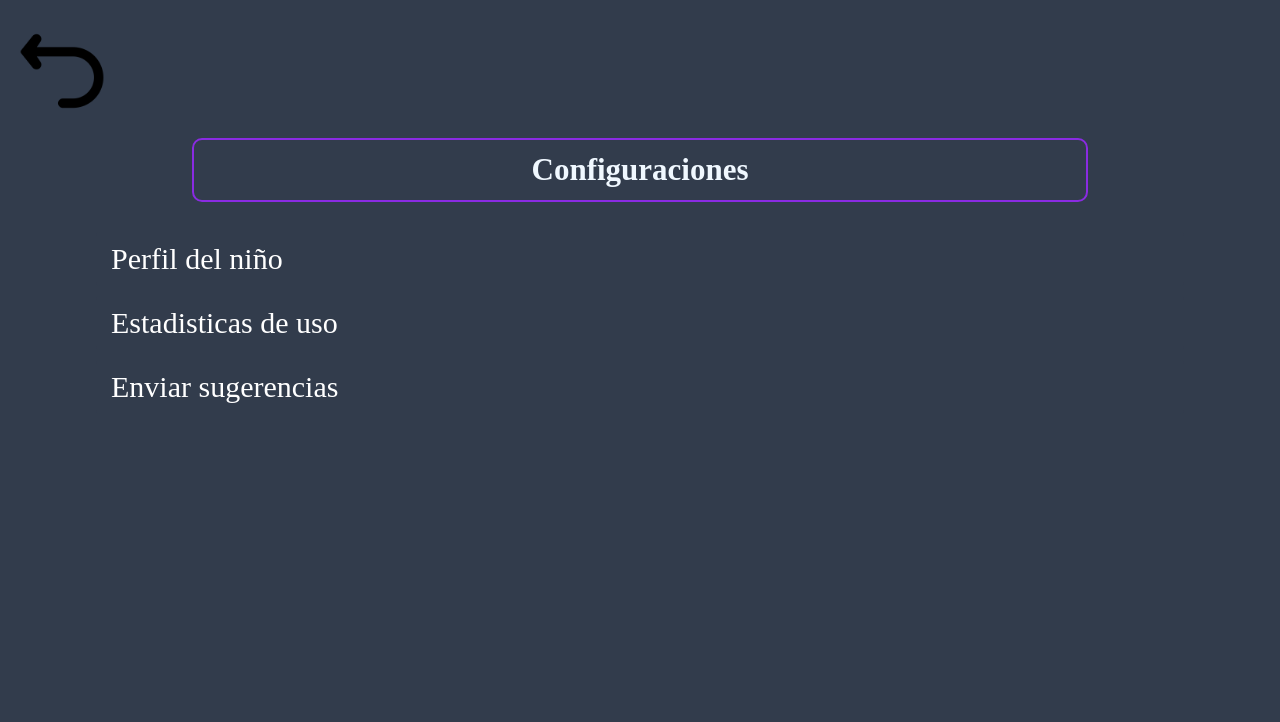
After one commit to VicodeLab/Juego-TEA, a PHP site: page /HTML/config.html in a window 1280 px wide. The commit adds this page. Shown: the top 722 px of the page. Run offline with PHP 8.4, Linux system fonts and the light colour scheme.

Commit message:
changes 1/06/2023

```diff
--- /dev/null
+++ b/CSS/config_general.css
@@ -0,0 +1,138 @@
+* {
+    box-sizing: border-box;
+    margin: 0;
+    padding: 0;
+}
+
+body {
+    background-color: #323c4c;
+}
+
+html {
+    font-size: 62.5%;
+}
+
+h1 {
+    color: aliceblue;
+    width: 100%;
+    font-size: 2rem;
+}
+
+main{
+    min-height: 60rem;
+}
+/* MAIN */
+
+.container_config {
+    width: 100%;
+    display: flex;
+    flex-wrap: wrap;
+    text-align: center;
+    justify-content: center;
+
+}
+
+/* HEADER */
+
+.header_config {
+    display: flex;
+    margin-top: 2.1rem;
+    min-width: 35rem;
+    text-align: center;
+    width: 65%;
+}
+
+.btn_return {
+    width: 12%;
+    min-width: 2rem;
+    margin-left: 1.2rem;
+}
+
+.img_return {
+    width: 100%;
+}
+
+/* TIULO */
+
+.title {
+    width: 70%;
+    padding: 1.2rem;
+    border: 0.2rem solid blueviolet;
+    border-radius: 1rem;
+    margin-bottom: 3rem;
+    margin-top: 1.5rem;
+}
+
+/* PERFIL */
+
+.div_pefil{
+    width: 85%;
+    display: flex;
+    align-items: center;
+    text-align: center;
+    align-content: center;
+    margin-bottom: 1rem;
+    display: flex;
+    align-items: start;
+    text-align: start;
+}
+
+/* ESTADISTICAS */
+.div_estadistic{
+    width: 85%;
+    display: flex;
+    align-items: center;
+    text-align: center;
+    align-content: center;
+    margin-bottom: 1rem;
+    display: flex;
+    align-items: start;
+    text-align: start;
+}
+
+/* SUGERENCIAS */
+
+.div_sugerencias{
+    width: 85%;
+    display: flex;
+    align-items: center;
+    text-align: center;
+    align-content: center;
+    margin-bottom: 1rem;
+    display: flex;
+    align-items: start;
+    text-align: start;
+}
+
+/* BOTONES PERF, ESTA, SUGE */
+
+.btn{
+    width: 100%;
+    min-width: 22rem;
+    background-color: #323c4c;
+    padding: 1rem 0rem 1rem 1.5rem;
+    color: #fff;
+    text-decoration: none;
+    border-radius: 0.4rem;
+    font-size: 1.9rem;
+    transition: background-color 0.3s ease;
+    text-align: left;
+}
+
+.btn:hover {
+    background-color: #666;
+}
+
+/* TABLETS */
+
+@media(min-width: 426px){
+
+    .btn{
+        font-size: 3rem;
+    }
+
+    h1{
+        font-size: 3.1rem;
+    }
+
+}
--- /dev/null
+++ b/HTML/config.html
@@ -0,0 +1,30 @@
+<!DOCTYPE html>
+<html lang="en">
+<head>
+    <meta charset="UTF-8">
+    <meta http-equiv="X-UA-Compatible" content="IE=edge">
+    <meta name="viewport" content="width=device-width, initial-scale=1.0">
+    <meta name="description" content="Configuariones" />
+    <meta name="robots" content="index,follow"/>
+    <link rel="stylesheet" href="/CSS/config_general.css">
+    <title>Configuraciones</title>
+</head>
+<body>
+    <header class="header_config">
+        <a class="btn_return" target="_self" href="/HTML/index.html" title="regresar a la pantalla principal"> <img
+                class="img_return" src="/Multimedia/return.png"></a>
+    </header>
+    <main>
+        <div class="container_config">
+                <div class="title">
+                    <h1>Configuraciones</h1>
+                </div>
+                <div class="div_pefil"><a href="#" class="btn btn_perfil">Perfil del niño</a></div>
+                <div class="div_estadistic"><a href="#" class="btn btn_estadistic">Estadisticas de uso</a></div>
+                <div class="div_sugerencias"><a href="#" class="btn btn_sugerencias">Enviar sugerencias</a></div>
+        </div>
+
+    </main>
+
+</body>
+</html>
--- a/HTML/index.html
+++ b/HTML/index.html
@@ -13,7 +13,7 @@
 
     <header class="header">
 
-        <h2>BIENVENIDOS TODOS</h2>
+        <h2>Welcome y Bienvenidos!</h2>
 
     </header>
 
@@ -25,7 +25,7 @@
 
             <label class="label_name" for="nombre">
                 <span>Nombre:</span>
-                <input type="text" class="input-name" name="nombre" placeholder="Escribe tu nombre..." autocomplete="name" required>
+                <input type="text" class="input-name" name="nombre" placeholder="Nombre de usuario..." autocomplete="name" required>
             </label>
         </div>
         <div class="container_btn">
@@ -33,7 +33,7 @@
             <a class="btn btn-play" href="#">Jugar</a>
         </div>
 
-        <a class="btn_confi" target="_self" href="#" title="Ir a Configuraciones"> <img class="img_confi"
+        <a class="btn_confi" target="_self" href="/HTML/config.html" title="Ir a Configuraciones"> <img class="img_confi"
             src="/Multimedia/configuration-symbol.png"></a>
         <a class="btn_sound" target="_self" href="/HTML/sound.html" title="Ir a config volumen"> <img class="img_sound"
             src="/Multimedia/volume-level.png"></a>
```
Also changed, not shown: CSS/Style.css (+9 -1 lines), CSS/config_sound.css (+73 -42 lines), HTML/sound.html (+7 -4 lines).
